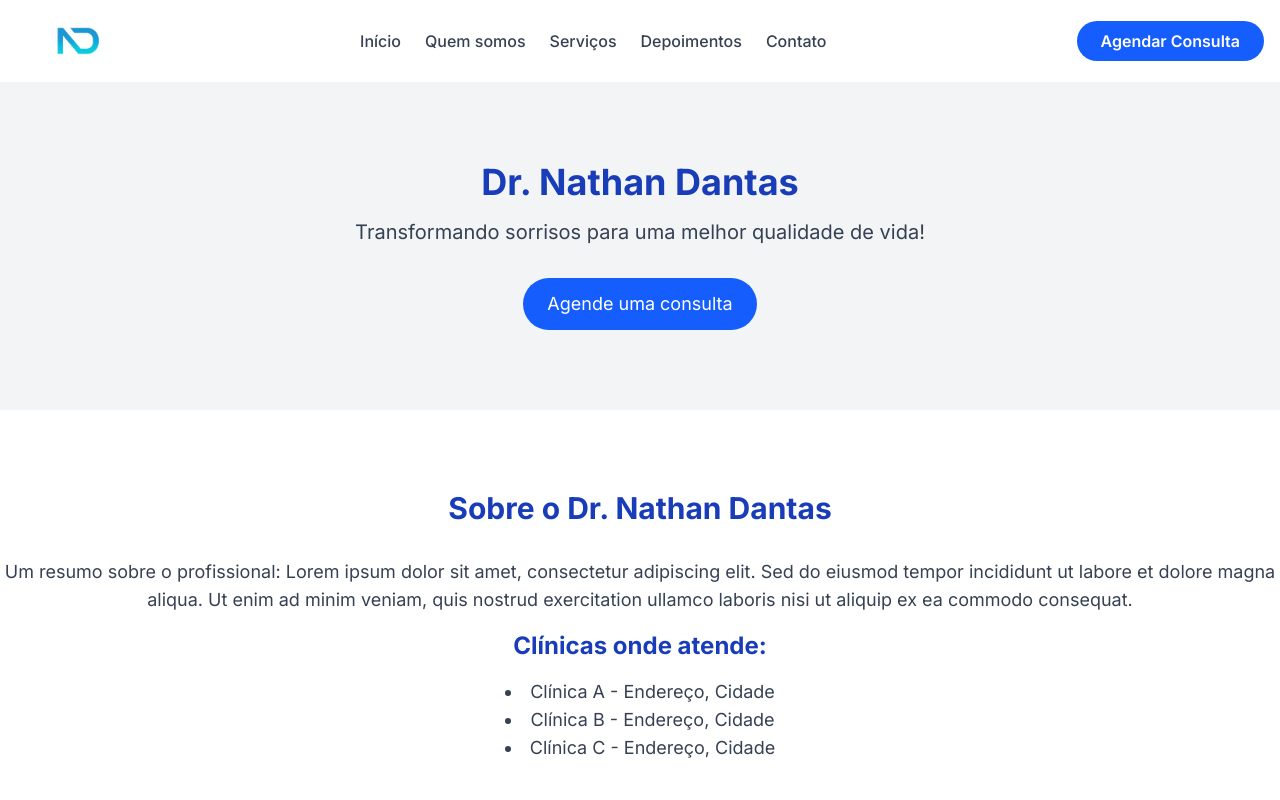
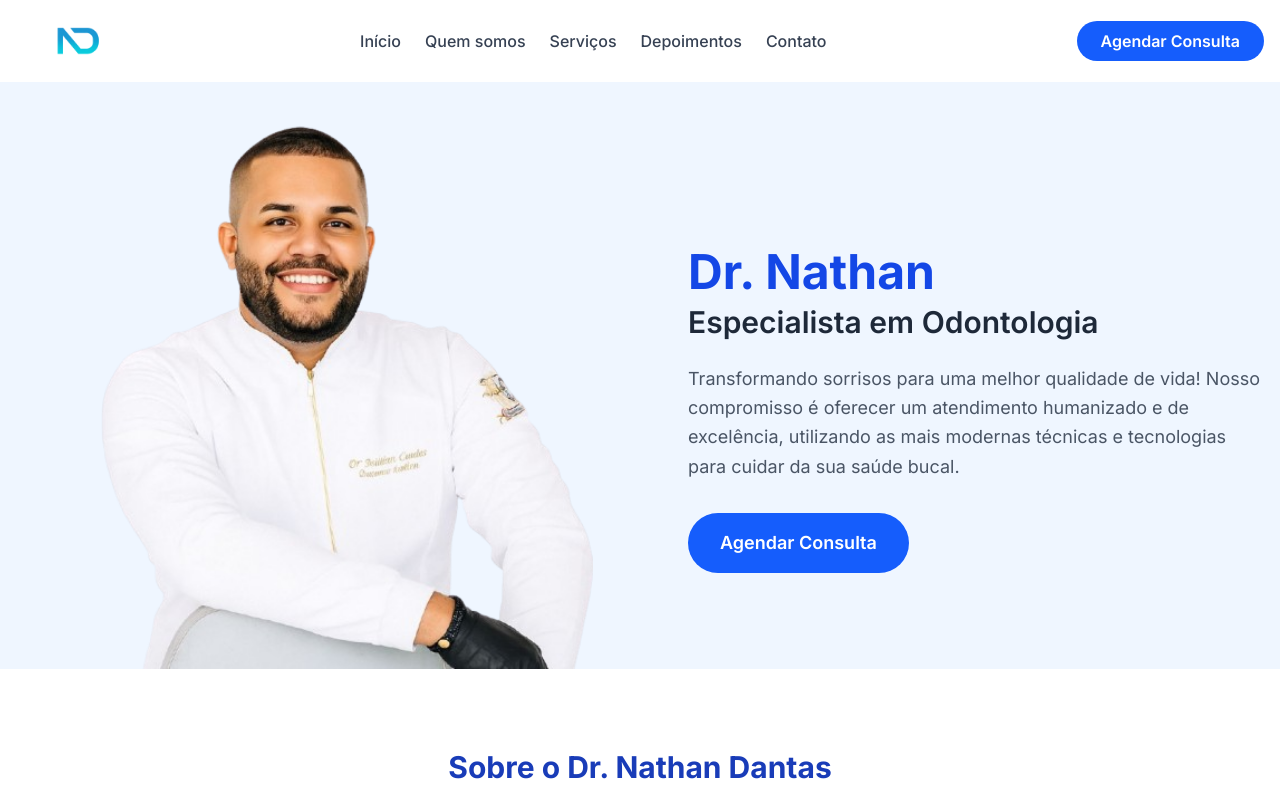
Before and after one commit to KauanGab/nathan-dantas-dentista, a Next.js app in the folder dr-nathan-dantas-portfolio/: page / in a window 1280 px wide. Shown: the top 800 px of the page. Built offline with nearby package versions, Linux system fonts and the light colour scheme.

Commit message:
Styles: Criando o conteudo do herosection

```diff
--- a/dr-nathan-dantas-portfolio/src/app/components/HeroSection.js
+++ b/dr-nathan-dantas-portfolio/src/app/components/HeroSection.js
@@ -1,12 +1,32 @@
 import React from 'react';
+import Image from 'next/image';
+import nathan from '../assets/NathanProfile.png';
 
 const HeroSection = () => {
   return (
-    <section className="bg-gray-100 py-20 text-center">
-      <div className="container mx-auto">
-        <h2 className="text-4xl font-bold text-blue-800 mb-4">Dr. Nathan Dantas</h2>
-        <p className="text-xl text-gray-700 mb-8">Transformando sorrisos para uma melhor qualidade de vida!</p>
-        <button className="bg-blue-600 text-white px-6 py-3 rounded-full text-lg hover:bg-blue-700">Agende uma consulta</button>
+    <section className="bg-blue-50">
+      <div className="container mx-auto flex flex-col md:flex-row items-end justify-center px-4">
+        <div className="md:w-1/2 flex justify-center">
+          <Image
+            src={nathan}
+            alt="Dr. Nathan Dantas"
+            width={530}
+            height={530}
+          />
+        </div>
+
+        <div className="md:w-1/2 text-center md:text-left md:pl-12 py-16 md:py-24">
+          <h2 className="text-4xl md:text-5xl font-bold text-blue-700 mb-2">Dr. Nathan</h2>
+          <h3 className="text-2xl md:text-3xl font-semibold text-gray-800 mb-6">Especialista em Odontologia</h3>
+          <p className="text-lg text-gray-600 mb-8 leading-relaxed">
+            Transformando sorrisos para uma melhor qualidade de vida!
+            Nosso compromisso é oferecer um atendimento humanizado e de excelência,
+            utilizando as mais modernas técnicas e tecnologias para cuidar da sua saúde bucal.
+          </p>
+          <button className="bg-blue-600 text-white px-8 py-4 rounded-full text-lg font-semibold hover:bg-blue-700 transition-colors duration-300">
+            Agendar Consulta
+          </button>
+        </div>
       </div>
     </section>
   );
```
Also changed, not shown: dr-nathan-dantas-portfolio/src/app/assets/NathanProfile.png (added).
